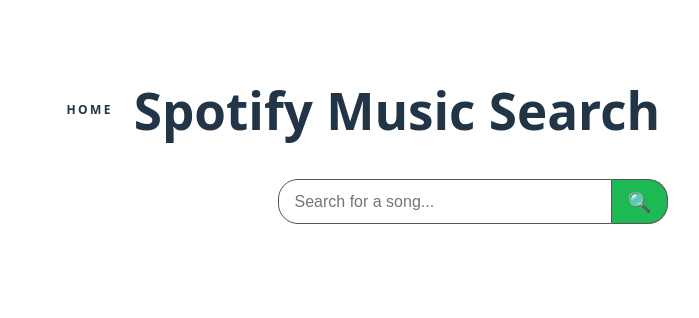
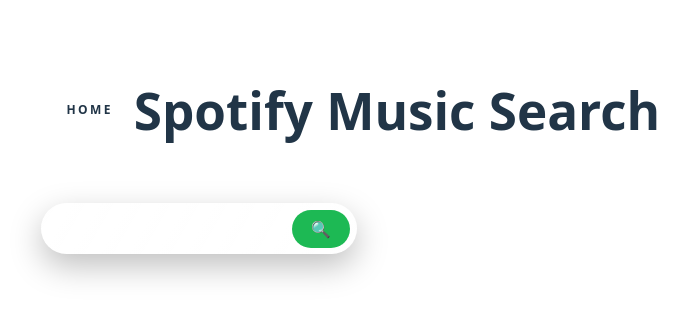
Before and after one commit to syenty/music-search-app, a React (Vite) app in the folder client/: page / in a window 1280 px wide. Shown: the top 318 px of the page, without its empty margins (167-866 px from the left). Built offline with nearby package versions, Linux system fonts and the light colour scheme; no server answers.

Commit message:
feat: update search bar

```diff
--- a/client/src/App.css
+++ b/client/src/App.css
@@ -5,10 +5,30 @@
   text-align: center;
 }
 
+.sr-only {
+  position: absolute;
+  width: 1px;
+  height: 1px;
+  padding: 0;
+  margin: -1px;
+  overflow: hidden;
+  clip: rect(0, 0, 0, 0);
+  border: 0;
+}
+
 .App {
   width: 75%;
   margin: 0 auto;
   text-align: left;
+}
+
+.app-header {
+  display: flex;
+  align-items: center;
+  justify-content: space-between;
+  gap: 1.5rem;
+  margin-bottom: 2.5rem;
+  flex-wrap: wrap;
 }
 
 .logo {
@@ -49,28 +69,82 @@
 
 .search-form {
   display: flex;
-  justify-content: center;
-  margin-bottom: 2rem;
+  align-items: center;
+  gap: 0.75rem;
+  padding: 0.35rem 0.35rem 0.35rem 1.1rem;
+  border-radius: 9999px;
+  background: linear-gradient(120deg, rgba(255, 255, 255, 0.08), rgba(255, 255, 255, 0.03));
+  border: 1px solid rgba(255, 255, 255, 0.1);
+  box-shadow: 0 12px 32px rgba(0, 0, 0, 0.25);
+  transition: border-color 0.2s ease, box-shadow 0.2s ease, transform 0.2s ease;
+}
+
+.search-form:focus-within {
+  border-color: #1db954;
+  box-shadow: 0 14px 36px rgba(29, 185, 84, 0.25);
+  transform: translateY(-2px);
 }
 
 .search-bar {
-  width: 300px;
-  padding: 0.5rem 1rem;
-  border-radius: 20px 0 0 20px;
-  border: 1px solid #555;
+  flex: 1;
+  min-width: 220px;
+  padding: 0.45rem 0;
+  border: none;
+  background: transparent;
   font-size: 1rem;
+  color: inherit;
+  outline: none;
 }
 
-.search-form button {
-  padding: 0.5rem 1rem;
-  border: 1px solid #555;
-  border-left: none;
-  border-radius: 0 20px 20px 0;
-  background-color: #1db954;
+.search-bar::placeholder {
+  color: rgba(255, 255, 255, 0.45);
+}
+
+.search-submit {
+  padding: 0.5rem 1.2rem;
+  border: none;
+  border-radius: 9999px;
+  background: #1db954;
+  color: #0f111a;
   cursor: pointer;
-  font-size: 1.2rem;
-  display: flex;
+  font-size: 1rem;
+  font-weight: 600;
+  display: inline-flex;
   align-items: center;
+  justify-content: center;
+  gap: 0.5rem;
+  transition: background-color 0.2s ease, transform 0.2s ease, box-shadow 0.2s ease;
+}
+
+.search-submit:hover,
+.search-submit:focus-visible {
+  background: #1ed760;
+  transform: translateY(-1px);
+  box-shadow: 0 10px 24px rgba(29, 185, 84, 0.35);
+}
+
+.search-submit:focus-visible {
+  outline: 2px solid #0f111a;
+  outline-offset: 3px;
+}
+
+@media (max-width: 768px) {
+  .app-header {
+    flex-direction: column;
+    align-items: stretch;
+  }
+
+  .app-header h1 {
+    margin-bottom: 0.5rem;
+  }
+
+  .search-form {
+    width: 100%;
+  }
+
+  .search-bar {
+    min-width: 0;
+  }
 }
 
 .results-grid {
--- a/client/src/App.jsx
+++ b/client/src/App.jsx
@@ -88,16 +88,21 @@
 
   return (
     <div className="App">
+      <header className="app-header">
         <h1>
           <button type="button" className="app-title-button" onClick={handleHomeClick}>
             <span className="app-title-badge">Home</span>
             Spotify Music Search
           </button>
         </h1>
-      <form onSubmit={handleSearchSubmit} className="search-form">
+        <form role="search" onSubmit={handleSearchSubmit} className="search-form">
           <SearchBar value={inputValue} onChange={setInputValue} />
-        <button type="submit">🔍</button>
+          <button type="submit" className="search-submit">
+            <span aria-hidden="true">🔍</span>
+            <span className="sr-only">Search</span>
+          </button>
         </form>
+      </header>
       {loading && <p>Loading...</p>}
       {error && <p>Error: {error}</p>}
 
--- a/client/src/components/SearchBar.jsx
+++ b/client/src/components/SearchBar.jsx
@@ -4,10 +4,12 @@
   return (
     <input
       type="text"
-      placeholder="Search for a song..."
+      placeholder="Search artists, tracks..."
       value={value}
       onChange={(e) => onChange(e.target.value)}
       className="search-bar"
+      aria-label="Search artists and tracks"
+      autoComplete="off"
     />
   );
 }
```
Lines whose indentation alone changed are shown as unchanged.
